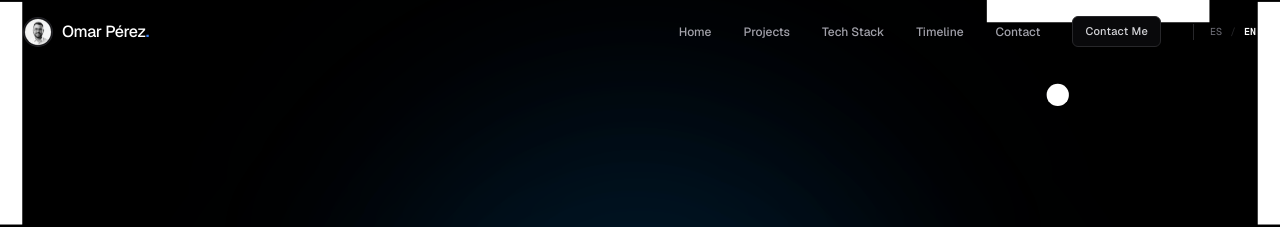
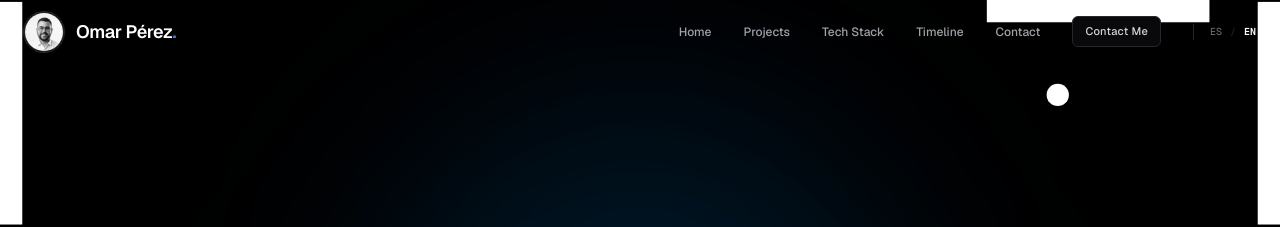
Before and after one commit to omarapp19/Portafolio, a Next.js app: page / in a window 1280 px wide. Shown: the top 227 px of the page. Built offline with nearby package versions, Linux system fonts and the light colour scheme.

Commit message:
style: increase navbar logo avatar size

```diff
--- a/src/components/Navbar.tsx
+++ b/src/components/Navbar.tsx
@@ -53,18 +53,19 @@ export default function Navbar() {
         <a
           href="#inicio"
           onClick={(e) => handleLinkClick(e, "#inicio")}
-          className="flex items-center gap-2.5 group text-white font-medium text-base tracking-tight"
+          className="flex items-center gap-3 group text-white font-medium text-base tracking-tight"
         >
-          <div className="relative w-7 h-7 rounded-full overflow-hidden border border-zinc-800 ring-1 ring-zinc-700/60 group-hover:ring-accent/50 transition-all shrink-0">
+          <div className="relative w-9 h-9 sm:w-10 sm:h-10 rounded-full overflow-hidden border border-zinc-800 ring-1 ring-zinc-700/60 group-hover:ring-accent/50 transition-all shrink-0 shadow-sm">
             <Image
               src="/Omar.jpg"
               alt="Omar Pérez"
               fill
-              sizes="28px"
+              sizes="(max-width: 640px) 36px, 40px"
               className="object-cover object-top"
+              priority
             />
           </div>
-          <span>
+          <span className="font-semibold sm:text-lg">
             Omar Pérez<span className="text-accent font-semibold">.</span>
           </span>
         </a>
```
